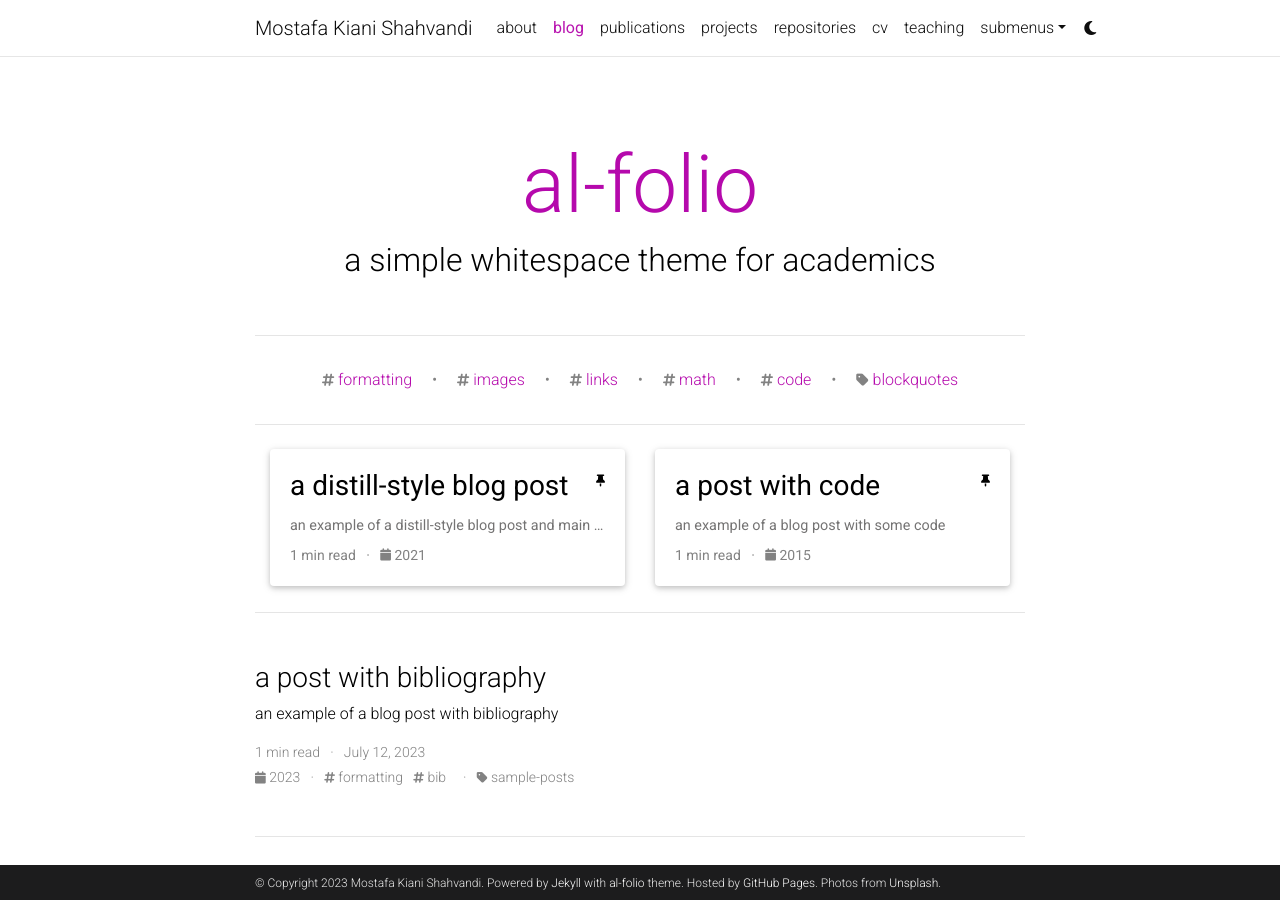
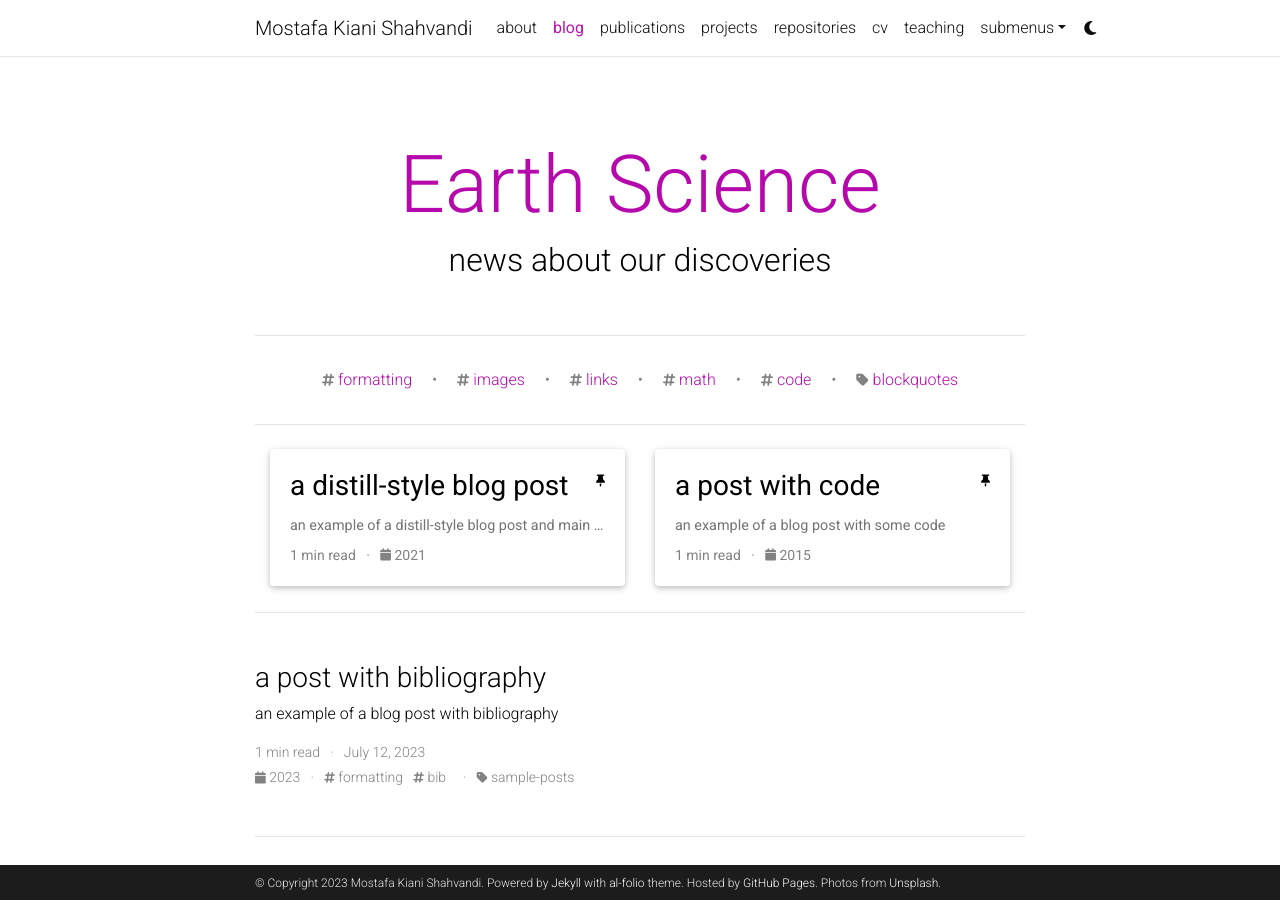
Before and after one commit to mkianis/mkianis.github.io, a Jekyll site: the page built from blog/index.html, in a window 1280 px wide and 900 px high. Built offline with Jekyll 4.4.1, drawn with Linux system fonts in a browser that asks for light colours; the list of posts is cut into pages by our own code; comment, search, counter and statistics services are not loaded; a style sheet for code colours, icons or effects is not loaded.

Commit message:
Update _config.yml

```diff
--- a/_config.yml
+++ b/_config.yml
@@ -123,9 +123,9 @@
 # Blog
 # -----------------------------------------------------------------------------
 
-blog_name: al-folio # blog_name will be displayed in your blog page
+blog_name: Earth Science # blog_name will be displayed in your blog page
 blog_nav_title: blog # your blog must have a title for it to be displayed in the nav bar
-blog_description: a simple whitespace theme for academics
+blog_description: news about our discoveries
 permalink: /blog/:year/:title/
 
 # Pagination
```
